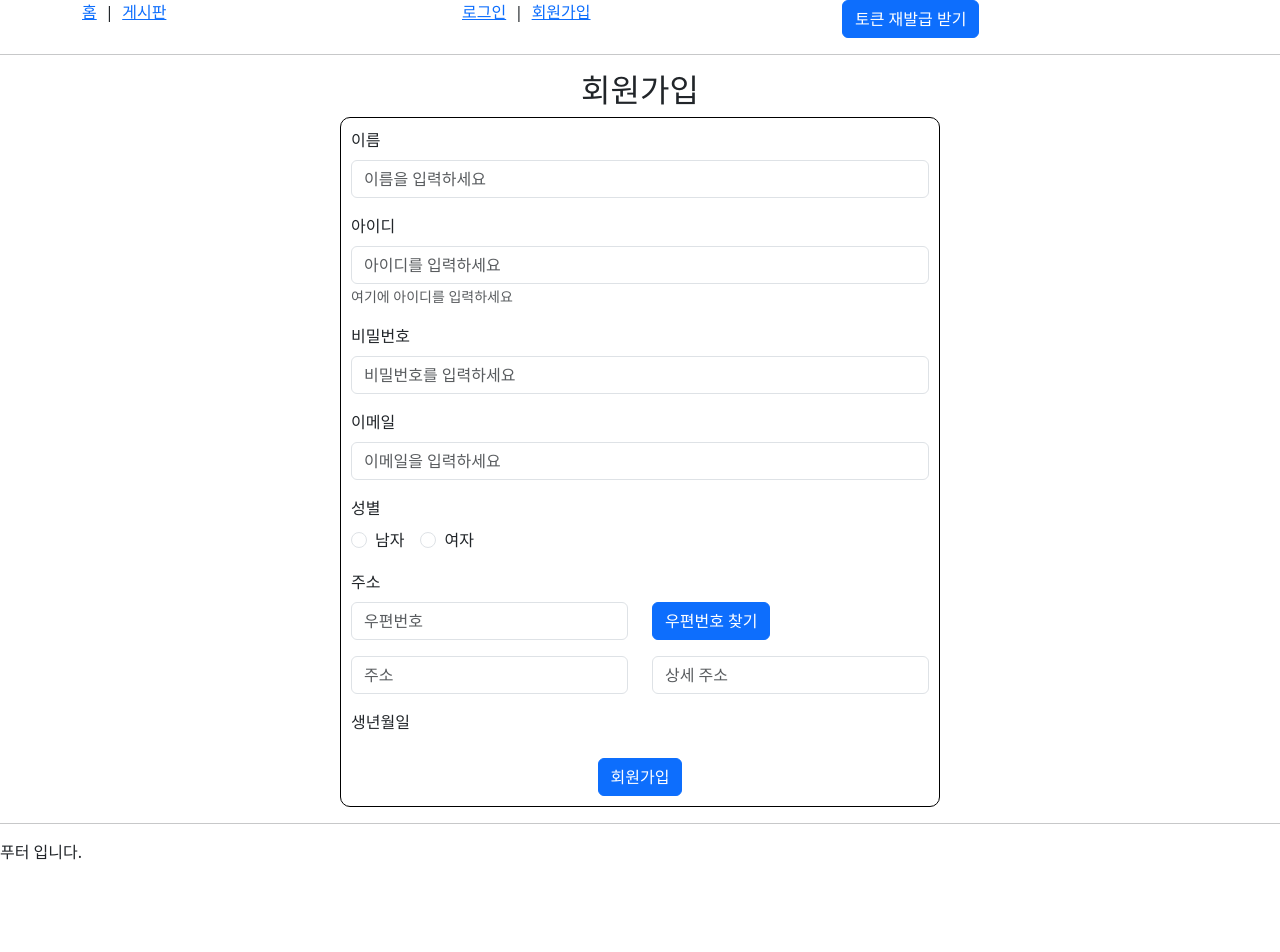
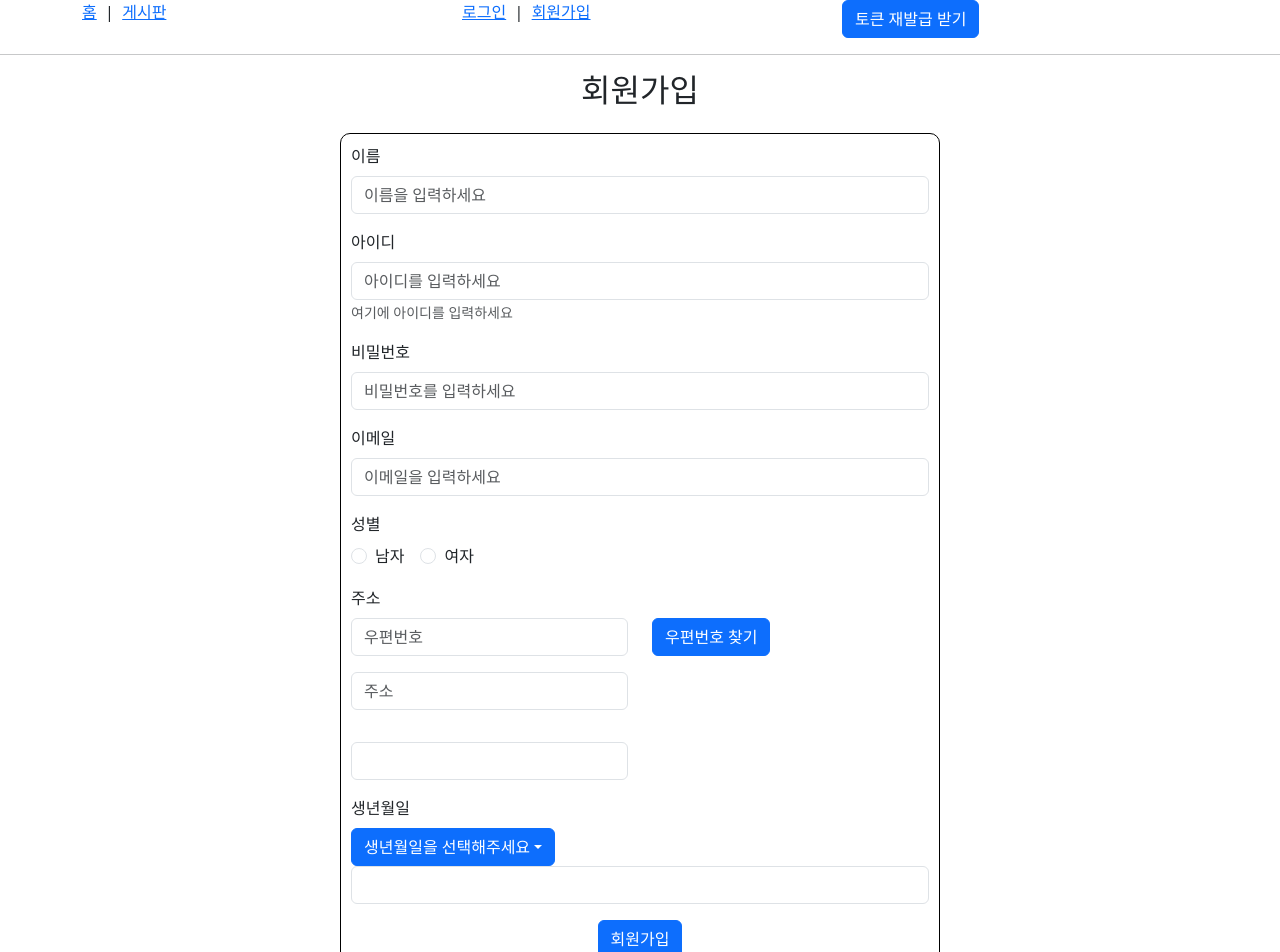
Before and after one commit to hyc4841/react-shop, a React (Create React App) app: page /signup in a window 1280 px wide. Shown: the top 952 px of the page. Before the commit the page ends 864 px from the top, so only its background shows below. Built offline with nearby package versions, Linux system fonts and the light colour scheme.

Commit message:
생년월일 추가 및 코드 정리

```diff
--- a/src/component/page/signup/signupPage.jsx
+++ b/src/component/page/signup/signupPage.jsx
@@ -1,44 +1,49 @@
 import React, { useState } from "react";
 import axios from "axios";
 import { useNavigate } from "react-router-dom";
-import { Container, Row, Col, Form, Button, Modal } from "react-bootstrap";
+import { Container, Row, Col, Form, Button, Modal, Dropdown } from "react-bootstrap";
 import DaumPostModal from "./DaumPostModal";
+import Calendar from "react-calendar";
+import 'react-calendar/dist/Calendar.css';
+import moment from "moment";
+
 import { type } from "@testing-library/user-event/dist/type";
+import styled from "styled-components";
 
 
 const Signup = (props) => {
-
     const navigate = useNavigate();
 
-    const [ loginId, setLoginId ] = useState('');
-    const [ password, setPassword ] = useState('');
-    const [ name, setName ] = useState('');
-    const [ birthDate, setBirthDate ] = useState('');
-    const [ gender, setGender ] = useState('NONE');
-    const [ email, setEmail ] = useState('');
+    const [ loginId, setLoginId ] = useState('');                 // 로그인 아이디
+    const [ password, setPassword ] = useState('');               // 비밀번호
+    const [ name, setName ] = useState('');                       // 이름
+    const [ birthDate, setBirthDate ] = useState('');             // 생년월일
+    const [ gender, setGender ] = useState('NONE');               // 성별
+    const [ email, setEmail ] = useState('');                     // 이메일
 
-    const [ city, setCity ] = useState('');
-    const [ zipcode, setZipcode ] = useState('');
-    const [ street, setStreet ] = useState('');
-    const [ detailedAddress, setDetailedAddress ] = useState('');
-    const [ modalShow, setModalShow ] = useState(false);
+    const [ city, setCity ] = useState('');                       // 도시
+    const [ zipcode, setZipcode ] = useState('');                 // 우편번호
+    const [ street, setStreet ] = useState('');                   // 주소
+    const [ detailedAddress, setDetailedAddress ] = useState(''); // 상세주소
 
-    const [error, setError ] = useState('');
+    const [ modalShow, setModalShow ] = useState(false);          // 주소 선택창 모달 변수
+    const [ dropDownShow, setDropDownShow ] = useState(false);    // 생년월일 달력창 드롭다운 변수
+
+    const [ birthDateShow, setBirthDateShow ] = useState('');     // 생년월일 표시 변수
+
+    const [error, setError ] = useState({});                      // 회원가입 오류 응답 변수
+
+    /*
+    const errorText = styled(Form.Control)`
+        &::placeholder {
+            color: red;
+            opacity: 1;
+        }
+    `;
+    */
 
     const signupSubmit = async (e) => {
-        e.preventDefault();
-
-        console.log("회원가입 시도");
-        console.log("loginId : " + loginId);
-        console.log("password : " + password);
-        console.log("name : " + name);
-        console.log("birthDate : " + birthDate);
-        console.log("gender : " + gender);
-        console.log("email : " + email);
-        console.log("zonecode : " + zipcode);
-        console.log("street : " + street);
-        console.log("detailedAddress : " + detailedAddress);
-
+        e.preventDefault(); // 폼 제출 방지
         try {
             const response = await axios.post('http://localhost:8080/signup', {
                 loginId, password, name, birthDate, gender, email, city, street, zipcode, detailedAddress
@@ -50,12 +55,12 @@ const Signup = (props) => {
 
         } catch (err) {
             console.error("회원가입 오류 : ", err);
-            setError(err.response.data.message);
+            setError(err.response.data);
         }
     }
 
-    // 주소 선택했을 때 실행되는 함수. 우편번호와 지번 혹은 도로명 주소값이 결정된다.
-    const onCompleteHandler = (data) => {
+    // 주소 선택 함수. 우편번호와 지번 혹은 도로명 주소값 결정
+    const addressSelectHandler = (data) => {
         const zipcode = data.zonecode;
         setZipcode(zipcode);
 
@@ -89,7 +94,7 @@ const Signup = (props) => {
         setStreet(addr + extraAddr);
     };
 
-    // 주소 모달 열고 닫을 때 실행되는 함수
+    // 주소 모달 on, close 함수
     const onCloseHandler = (state) => {
         console.log("state : " + state);
         if (state === 'FORCE_CLOSE') {
@@ -99,10 +104,16 @@ const Signup = (props) => {
         }
     };
 
-    // 상세주소 값을 결정하는 함수
-    const detailedAddressHandler = (event) => {
-        console.log("텍스트 내용? : " + event.target.value);
-        setDetailedAddress(event.target.value);
+    // 생년월일 달력 드롭다운 버튼 on, close 함수
+    const birthDateDropdownHandler = (isOpen) => {
+        setDropDownShow(isOpen);
+    }
+
+    //
+    const birthDateSelectHandler = (date) => {
+        setBirthDateShow(moment(date).format("yyyy년 MM월 DD일"));
+        setBirthDate(date);
+        setDropDownShow(false);
     }
 
     return (
@@ -111,7 +122,7 @@ const Signup = (props) => {
                 <Col sm={12} className="text-center"><h2>회원가입</h2></Col>
 
                 <Col sm={12} className='text-center'>
-                    {error && <p style={{ color: 'red' }}>{error}</p>}
+                    {error && <p style={{ color: 'red' }}>{error.message}</p>}
                 </Col>
 
                 <Col sm={12} className="d-flex justify-content-center">
@@ -119,35 +130,44 @@ const Signup = (props) => {
                     <Form onSubmit={signupSubmit} style={{ width: '600px', background: 'white', padding: '10px', borderRadius: '10px', border: '1px solid black'}}>
 
                         <Row>
+                            {/* 이름 섹션 */}
                             <Col sm={12}>
                                 <Form.Group className="mb-3" controlId="name">
                                     <Form.Label>이름</Form.Label>
                                     <Form.Control onChange={(e) => setName(e.target.value)} type="text" value={name} placeholder="이름을 입력하세요" />
+                                    {error && <p style={{ color: 'red' }}>{error.name}</p>}
                                 </Form.Group>
                             </Col>
 
+                            {/* 아이디 섹션 */}
                             <Col sm={12}>
                                 <Form.Group className="mb-3" controlId="userId">
                                     <Form.Label>아이디</Form.Label>
                                     <Form.Control onChange={(e) => setLoginId(e.target.value)} type="text" value={loginId} placeholder="아이디를 입력하세요" />
                                     <Form.Text className="text-muted">여기에 아이디를 입력하세요</Form.Text>
+                                    {error && <p style={{ color: 'red' }}>{error.loginId}</p>}
                                 </Form.Group>
                             </Col>
 
+                            {/* 비밀번호 섹션 */}
                             <Col sm={12}>
                                 <Form.Group className="mb-3">
                                     <Form.Label>비밀번호</Form.Label>
                                     <Form.Control onChange={(e) => setPassword(e.target.value)} type="password" placeholder="비밀번호를 입력하세요" />
+                                    {error && <p style={{ color: 'red' }}>{error.password}</p>}
                                 </Form.Group>
                             </Col>
 
+                            {/* 이메일 섹션 */}
                             <Col sm={12}>
                                 <Form.Group className="mb-3">
                                     <Form.Label>이메일</Form.Label>
                                     <Form.Control onChange={(e) => setEmail(e.target.value)} type="email" value={email} placeholder="이메일을 입력하세요" />
+                                    {error && <p style={{ color: 'red' }}>{error.email}</p>}
                                 </Form.Group>
                             </Col>
 
+                            {/* 성별 섹션 */}
                             <Col xs={12}>
                                 <Form>
                                     <Form.Label>성별</Form.Label>
@@ -171,12 +191,13 @@ const Signup = (props) => {
                                                 value={"WOMEN"}
                                                 onChange={(e) => setGender(e.target.value)}
                                             />
-
+                                            {error && <p style={{ color: 'red' }}>{error.gender}</p>}
                                         </div>
                                     ))}
                                 </Form>
                             </Col>
 
+                            {/* 주소 섹션 */}
                             <Col sm={12}>
                                 <Form.Label>주소</Form.Label>
                                 <Row>
@@ -191,26 +212,62 @@ const Signup = (props) => {
                                             우편번호 찾기
                                         </Button>
                                     </Col>
+
+                                    {/* 다음 주소 모달 */}
+                                    <DaumPostModal
+                                        show={modalShow}
+                                        onHide={() => setModalShow(false)}
+                                        onCompleteHandler={addressSelectHandler} // 원래 넘겨주려는 함수 이름 onCompleteHandler. props로 함수 이름이 on 으로 시작하는 함수가 가끔 on으로 시작하는 자바스크립트 이벤트로 인지해서 발생하는
+                                        onCloseHandler={onCloseHandler}
+                                    />
+
                                     <Col sm={12} md={6}>
                                         <Form.Group className="mb-3">
                                             <Form.Control type="text" placeholder="주소" value={street} readOnly/>
                                         </Form.Group>
                                     </Col>
 
+                                    {error && <p style={{ color: 'red' }}>{error.zipcode}</p>}
                                     <Col sm={12} md={6}>
                                         <Form.Group className="mb-3">
-                                            <Form.Control type="text" placeholder="상세 주소"
+                                            {/* 이부분 삼항연산자 동작하도록 만들어야함. */}
+                                            {error ? <Form.Control
+                                            type="text"
+                                            placeholder={error.detailedAddress}
                                             value={detailedAddress}
                                             onChange={(e) => setDetailedAddress(e.target.value)} />
+                                            :
+                                            <Form.Control
+                                            type="text"
+                                            placeholder="상세주소를 입력해주세요."
+                                            value={detailedAddress}
+                                            onChange={(e) => setDetailedAddress(e.target.value)} />
+                                            }
                                         </Form.Group>
                                     </Col>
                                 </Row>
                             </Col>
 
+                            {/* 생년월일 섹션 */}
                             <Col className="mb-3">
                                 <Form.Group>
                                     <Form.Label>생년월일</Form.Label>
-
+                                    <Dropdown onToggle={birthDateDropdownHandler} show={dropDownShow}>
+                                        <Dropdown.Toggle id="birthDate-dropDown">
+                                            생년월일을 선택해주세요
+                                        </Dropdown.Toggle>
+                                        <Dropdown.Menu>
+                                            <Calendar
+                                                onChange={birthDateSelectHandler}
+                                                value={birthDate}
+                                            />
+                                        </Dropdown.Menu>
+                                    </Dropdown>
+                                    <Form.Control
+                                        id="bithDateShow"
+                                        value={birthDateShow}
+                                        readOnly
+                                    />
                                 </Form.Group>
                             </Col>
 
@@ -222,15 +279,7 @@ const Signup = (props) => {
                                         </Button>
                                     </Col>
                                 </Row>
-
                             </Col>
-
-                            <DaumPostModal
-                                show={modalShow}
-                                onHide={() => setModalShow(false)}
-                                onCompleteHandler={onCompleteHandler} // 원래 넘겨주려는 함수 이름 onCompleteHandler. props로 함수 이름이 on 으로 시작하는 함수가 가끔 on으로 시작하는 자바스크립트 이벤트로 인지해서 발생하는
-                                onCloseHandler={onCloseHandler}
-                            />
 
                         </Row>
                     </Form>
```
